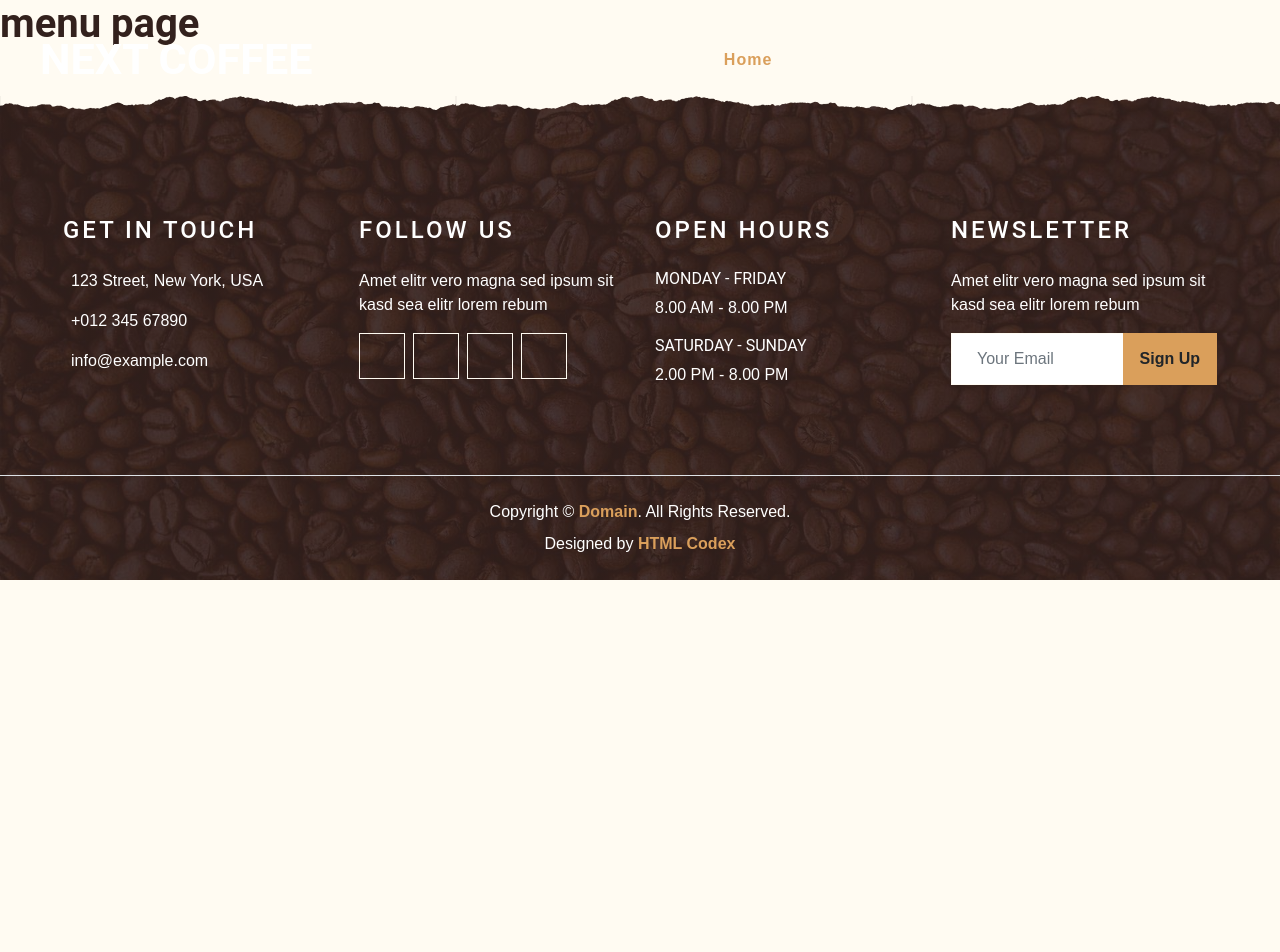
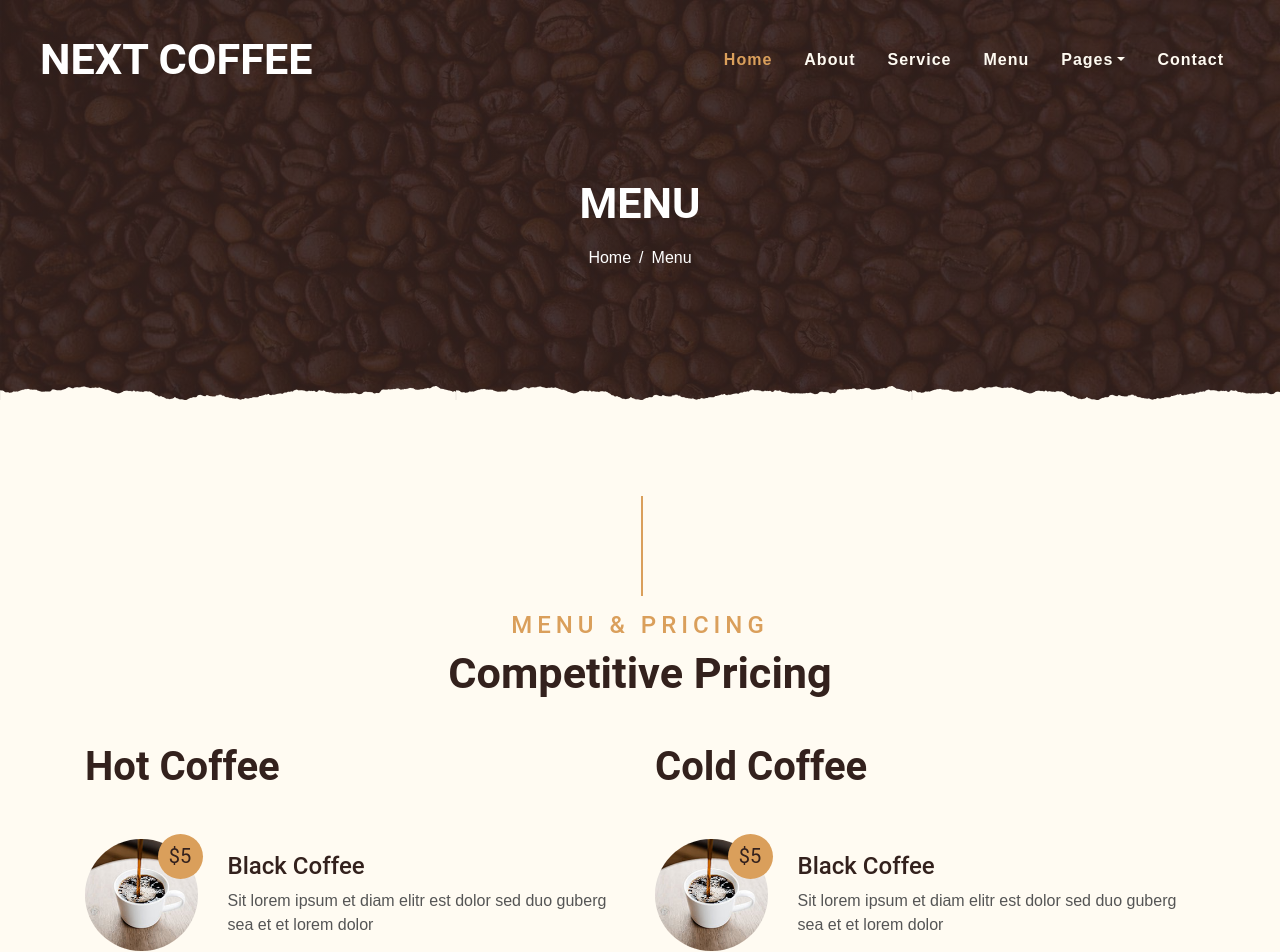
Before and after one commit to mosalehkamali/coffee-shop-next, a Next.js app: page /menu in a window 1280 px wide. Shown: the top 952 px of the page. Before the commit the page ends 800 px from the top, so only its background shows below. Built offline with nearby package versions, Linux system fonts and the light colour scheme; data requests are answered from the project's data file.

Commit message:
create menu page

```diff
--- a/components/modules/Navbar/Navbar.js
+++ b/components/modules/Navbar/Navbar.js
@@ -36,9 +36,9 @@ function Navbar() {
             <Link href="/services" className={`${styles.nav_link}`}>
               Service
             </Link>
-            <a href="menu.html" className={`${styles.nav_link}`}>
+            <Link href="/menu" className={`${styles.nav_link}`}>
               Menu
-            </a>
+            </Link>
             <div className={`${styles.dropdown}`}>
               <a
                 href="#"
--- a/components/modules/PageHeader/PageHeader.js
+++ b/components/modules/PageHeader/PageHeader.js
@@ -4,7 +4,7 @@ import React from "react";
 function PageHeader({route}) {
   return (    <div className="container-fluid page-header mb-5 position-relative overlay-bottom">
   <div className="d-flex flex-column align-items-center justify-content-center pt-0 pt-lg-5" style={{minHeight: "400px"}}>
-      <h1 className="display-4 mb-3 mt-0 mt-lg-5 text-white text-uppercase">{route} US</h1>
+      <h1 className="display-4 mb-3 mt-0 mt-lg-5 text-white text-uppercase">{route}</h1>
       <div className="d-inline-flex mb-lg-5">
           <p className="m-0 text-white"><Link className="text-white" href="/">Home</Link></p>
           <p className="m-0 text-white px-2">/</p>
--- a/components/templates/Index/Menu.js
+++ b/components/templates/Index/Menu.js
@@ -1,7 +1,7 @@
 import Card from "@/components/modules/Card/Card";
 import React from "react";
 
-function Menu({ menu }) {
+function Menu({ menu , sliceNumber}) {
   return (
     <div className="container-fluid pt-5">
       <div className="container">
@@ -12,11 +12,11 @@ function Menu({ menu }) {
         <div className="row">
           <div className="col-lg-6">
             <h1 className="mb-5">Hot Coffee</h1>
-            {menu.filter(item => item.type == "hot").slice(0, 3).map(item => <Card {...item}></Card>)}
+            {menu.filter(item => item.type == "hot").slice(0, sliceNumber).map(item => <Card key={item.id} {...item}></Card>)}
           </div>
           <div className="col-lg-6">
             <h1 className="mb-5">Cold Coffee</h1>
-            {menu.filter(item => item.type == "cold").slice(0, 3).map(item => <Card {...item}></Card>)}
+            {menu.filter(item => item.type == "cold").slice(0, sliceNumber).map(item => <Card key={item.id} {...item}></Card>)}
 
           </div>
         </div>
--- a/pages/about/index.js
+++ b/pages/about/index.js
@@ -5,7 +5,7 @@ import Story from '@/components/templates/About/Story'
 function About() {
   return (
     <>
-    <PageHeader route={"About"}></PageHeader>
+    <PageHeader route={"About Us"}></PageHeader>
     <Story></Story>
     </>
   )
--- a/pages/index.js
+++ b/pages/index.js
@@ -14,7 +14,7 @@ export default function Home({data}) {
       <About></About>
       <Services services={data.services}></Services>
       <Offer></Offer>
-      <Menu  menu={data.menu}></Menu>
+      <Menu sliceNumber={3}  menu={data.menu}></Menu>
       <Reservation></Reservation>
       <Testimonial comments={data.comments}></Testimonial>
     </>
--- a/pages/menu/index.js
+++ b/pages/menu/index.js
@@ -1,11 +1,23 @@
 import React from 'react'
+import PageHeader from '@/components/modules/PageHeader/PageHeader'
+import Menu from '@/components/templates/Index/Menu'
 
-function Menu() {
+function Menus({data}) {
   return (
     <>
-     <h1>menu page</h1>
+      <PageHeader  route={"Menu"}></PageHeader>
+      <Menu sliceNumber={data.length} menu={data}></Menu>
     </>
   )
 }
 
-export default Menu
+export default Menus
+
+export async function getStaticProps(){
+  const res = await fetch("http://localhost:4000/menu")
+  const data = await res.json()
+
+  return(
+    {props:{data}}
+  )
+}
--- a/pages/services/index.js
+++ b/pages/services/index.js
@@ -1,5 +1,4 @@
 import PageHeader from '@/components/modules/PageHeader/PageHeader'
-import ServicesDetails from '@/components/templates/Services/ServicesDetails'
 import React from 'react'
 import Services from '@/components/templates/Index/Services'
 
```
Also changed, not shown: components/templates/Menu/Pricing.js (deleted, +0 -7 lines), components/templates/Services/ServicesDetails.js (deleted, +0 -8 lines).
